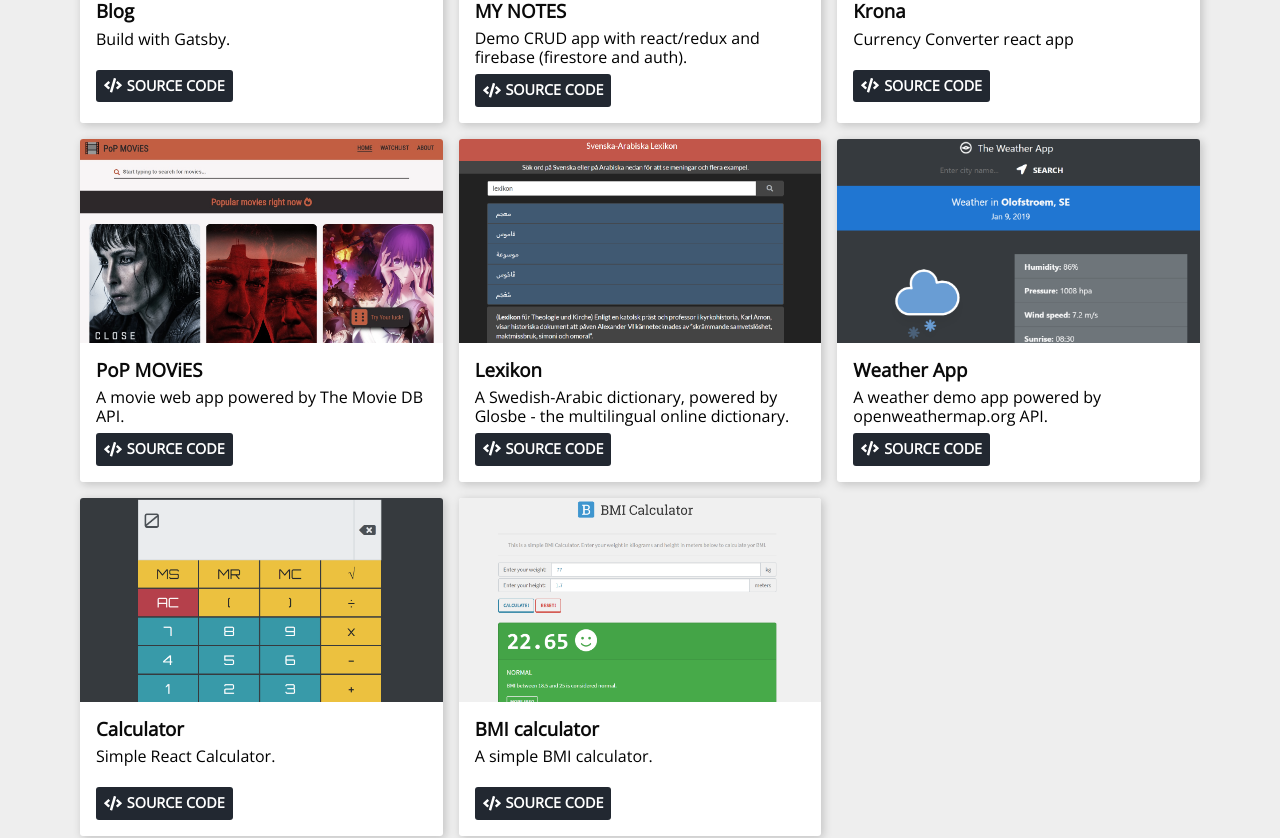
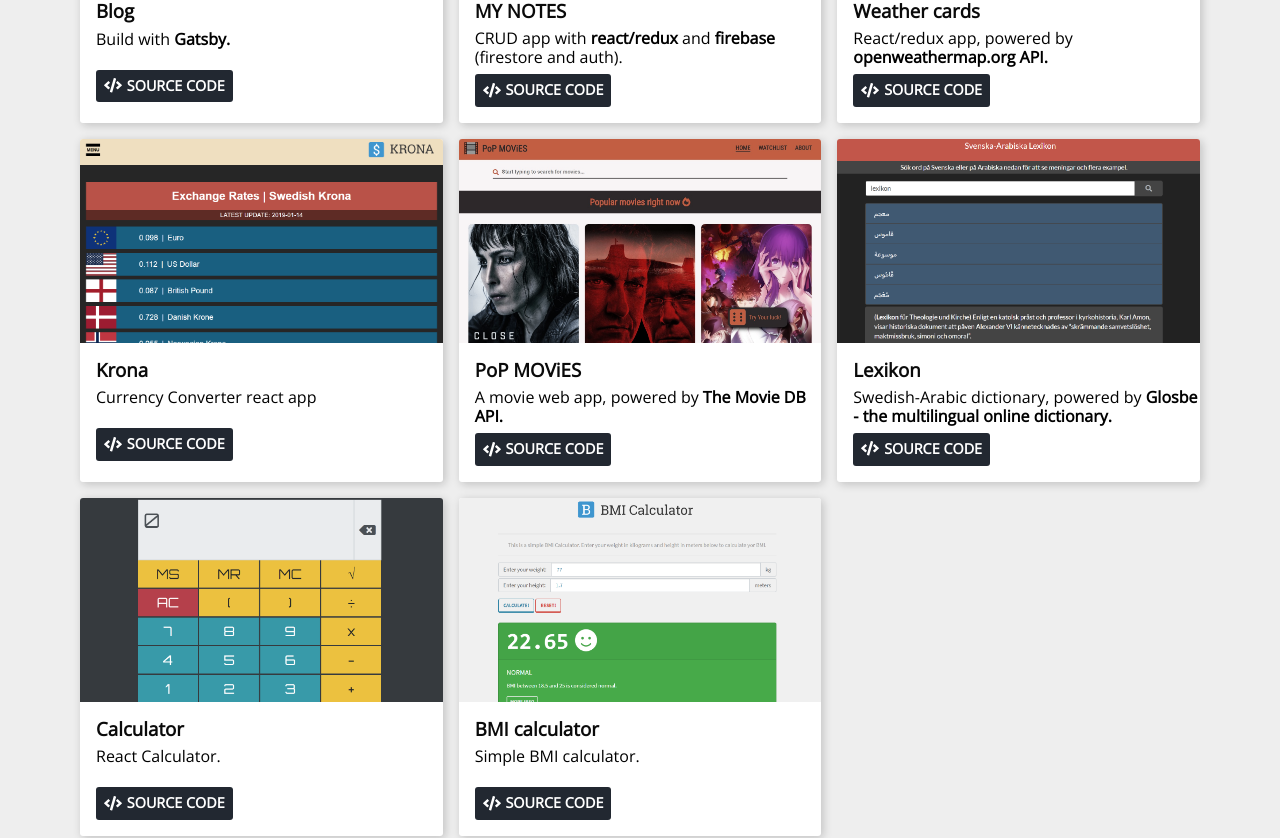
Before and after one commit to AnanDaraghmeh/portfolio-react, a React (Create React App) app: page / in a window 1280 px wide. Shown: the part 1220-2058 px from the top of the page. Built offline with nearby package versions, Linux system fonts and the light colour scheme.

Commit message:
add weather cards

```diff
--- a/package.json
+++ b/package.json
@@ -12,6 +12,7 @@
     "react": "^16.8.3",
     "react-dom": "^16.8.3",
     "react-helmet": "^5.2.0",
+    "react-html-parser": "^2.0.2",
     "react-scripts": "2.1.5",
     "react-scroll": "^1.7.11"
   },
--- a/src/components/ProjectCard.js
+++ b/src/components/ProjectCard.js
@@ -1,6 +1,7 @@
-import React from 'react';
-import { FontAwesomeIcon } from '@fortawesome/react-fontawesome';
-import { faCode } from '@fortawesome/free-solid-svg-icons';
+import React from "react";
+import { FontAwesomeIcon } from "@fortawesome/react-fontawesome";
+import { faCode } from "@fortawesome/free-solid-svg-icons";
+import ReactHtmlParser from "react-html-parser";
 
 const ProjectCard = ({ project }) => {
   return (
@@ -12,18 +13,18 @@ const ProjectCard = ({ project }) => {
         <a
           target="_blank"
           rel="noopener noreferrer"
-          style={{ paddingLeft: '0', paddingBottom: '0' }}
+          style={{ paddingLeft: "0", paddingBottom: "0" }}
           className="link"
           href={project.link}
         >
-          <h3 style={{ marginBottom: '0.5rem', marginTop: '0.5rem' }}>
+          <h3 style={{ marginBottom: "0.5rem", marginTop: "0.5rem" }}>
             {project.name}
           </h3>
         </a>
         <p
-          style={{ marginTop: '0', marginBottom: '0.5rem', minHeight: '2rem' }}
+          style={{ marginTop: "0", marginBottom: "0.5rem", minHeight: "2rem" }}
         >
-          {project.desc}
+          {ReactHtmlParser(project.desc)}
         </p>
         <a
           className="link link-code"
@@ -31,7 +32,7 @@ const ProjectCard = ({ project }) => {
           target="_blank"
           rel="noopener noreferrer"
         >
-          <FontAwesomeIcon icon={faCode} style={{ marginRight: '0.3rem' }} />
+          <FontAwesomeIcon icon={faCode} style={{ marginRight: "0.3rem" }} />
           SOURCE CODE
         </a>
       </div>
--- a/src/data.js
+++ b/src/data.js
@@ -1,69 +1,71 @@
-import weather from './assets/images/weather.PNG';
-import bmi from './assets/images/bmi.PNG';
-import calculator from './assets/images/calculator.PNG';
-import movie from './assets/images/movie.jpg';
-import lexikon from './assets/images/lexikon.PNG';
-import krona from './assets/images/krona.PNG';
-import notes from './assets/images/notes.PNG';
-import blog from './assets/images/blog.PNG';
+import weather from "./assets/images/weather.PNG";
+import bmi from "./assets/images/bmi.PNG";
+import calculator from "./assets/images/calculator.PNG";
+import movie from "./assets/images/movie.jpg";
+import lexikon from "./assets/images/lexikon.PNG";
+import krona from "./assets/images/krona.PNG";
+import notes from "./assets/images/notes.PNG";
+import blog from "./assets/images/blog.PNG";
 
 const projects = [
   {
     img: blog,
-    name: 'Blog',
-    desc: 'Build with Gatsby.',
-    link: 'https://reactforcats.netlify.com',
-    code: 'https://github.com/AnanDaraghmeh/blog'
+    name: "Blog",
+    desc: "Build with <strong>Gatsby.</strong>",
+    link: "https://reactforcats.netlify.com",
+    code: "https://github.com/AnanDaraghmeh/blog"
   },
   {
     img: notes,
-    name: 'MY NOTES',
-    desc: 'Demo CRUD app with react/redux and firebase (firestore and auth).',
-    link: 'https://mynotes-d565a.firebaseapp.com',
-    code: 'https://github.com/AnanDaraghmeh/MY-NOTES'
+    name: "MY NOTES",
+    desc:
+      "CRUD app with <strong>react/redux</strong> and <strong>firebase</strong> (firestore and auth).",
+    link: "https://mynotes-d565a.firebaseapp.com",
+    code: "https://github.com/AnanDaraghmeh/MY-NOTES"
+  },
+  {
+    img: weather,
+    name: "Weather cards",
+    desc:
+      "React/redux app, powered by <strong>openweathermap.org API.</strong>",
+    link: "https://weather-cards.netlify.com",
+    code: "https://github.com/AnanDaraghmeh/weather-cards"
   },
   {
     img: krona,
-    name: 'Krona',
-    desc: 'Currency Converter react app',
-    link: 'https://krona-currency-converter.netlify.com',
-    code: 'https://github.com/AnanDaraghmeh/krona'
+    name: "Krona",
+    desc: "Currency Converter react app",
+    link: "https://krona-currency-converter.netlify.com",
+    code: "https://github.com/AnanDaraghmeh/krona"
   },
   {
     img: movie,
-    name: 'PoP MOViES',
-    desc: 'A movie web app powered by The Movie DB API.',
-    link: 'https://pop-movies.netlify.com',
-    code: 'https://github.com/AnanDaraghmeh/movie-app'
+    name: "PoP MOViES",
+    desc: "A movie web app, powered by <strong>The Movie DB API.</strong>",
+    link: "https://pop-movies.netlify.com",
+    code: "https://github.com/AnanDaraghmeh/movie-app"
   },
   {
     img: lexikon,
-    name: 'Lexikon',
+    name: "Lexikon",
     desc:
-      'A Swedish-Arabic dictionary, powered by Glosbe - the multilingual online dictionary.',
-    link: 'https://lexikon.netlify.com',
-    code: 'https://github.com/AnanDaraghmeh/lexikon'
-  },
-  {
-    img: weather,
-    name: 'Weather App',
-    desc: 'A weather demo app powered by openweathermap.org API.',
-    link: 'https://demo-weather-app.netlify.com',
-    code: 'https://github.com/AnanDaraghmeh/weatherApp'
+      "Swedish-Arabic dictionary, powered by <strong>Glosbe - the multilingual online dictionary.</strong>",
+    link: "https://lexikon.netlify.com",
+    code: "https://github.com/AnanDaraghmeh/lexikon"
   },
   {
     img: calculator,
-    name: 'Calculator',
-    desc: 'Simple React Calculator.',
-    link: 'https://simple-calculator-app.netlify.com',
-    code: 'https://github.com/AnanDaraghmeh/calc-react'
+    name: "Calculator",
+    desc: "React Calculator.",
+    link: "https://simple-calculator-app.netlify.com",
+    code: "https://github.com/AnanDaraghmeh/calc-react"
   },
   {
     img: bmi,
-    name: 'BMI calculator',
-    desc: 'A simple BMI calculator.',
-    link: 'https://simple-bmi-calculator.netlify.com',
-    code: 'https://github.com/AnanDaraghmeh/bmiCalculator'
+    name: "BMI calculator",
+    desc: "Simple BMI calculator.",
+    link: "https://simple-bmi-calculator.netlify.com",
+    code: "https://github.com/AnanDaraghmeh/bmiCalculator"
   }
 ];
 
```
Also changed, not shown: src/assets/images/weather.PNG, 1 other file (tests, documents, lock files or other folders).
